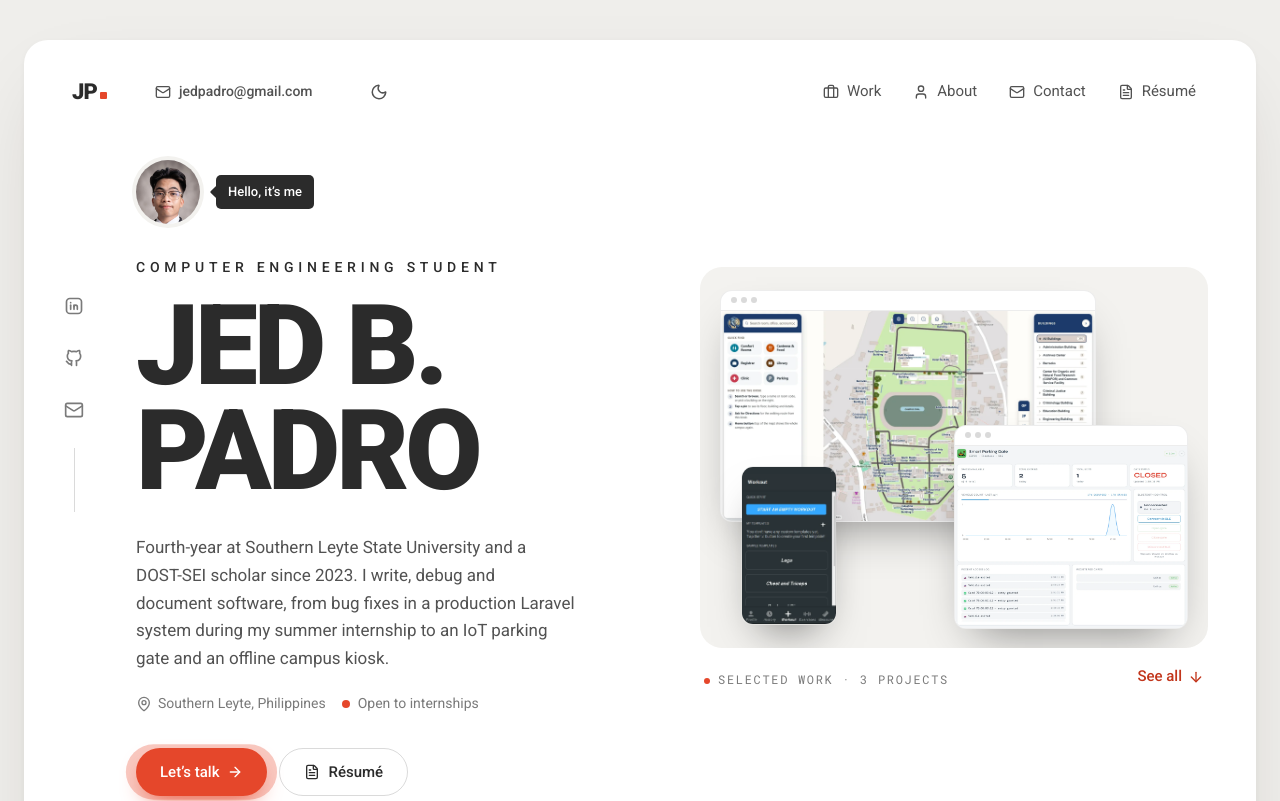
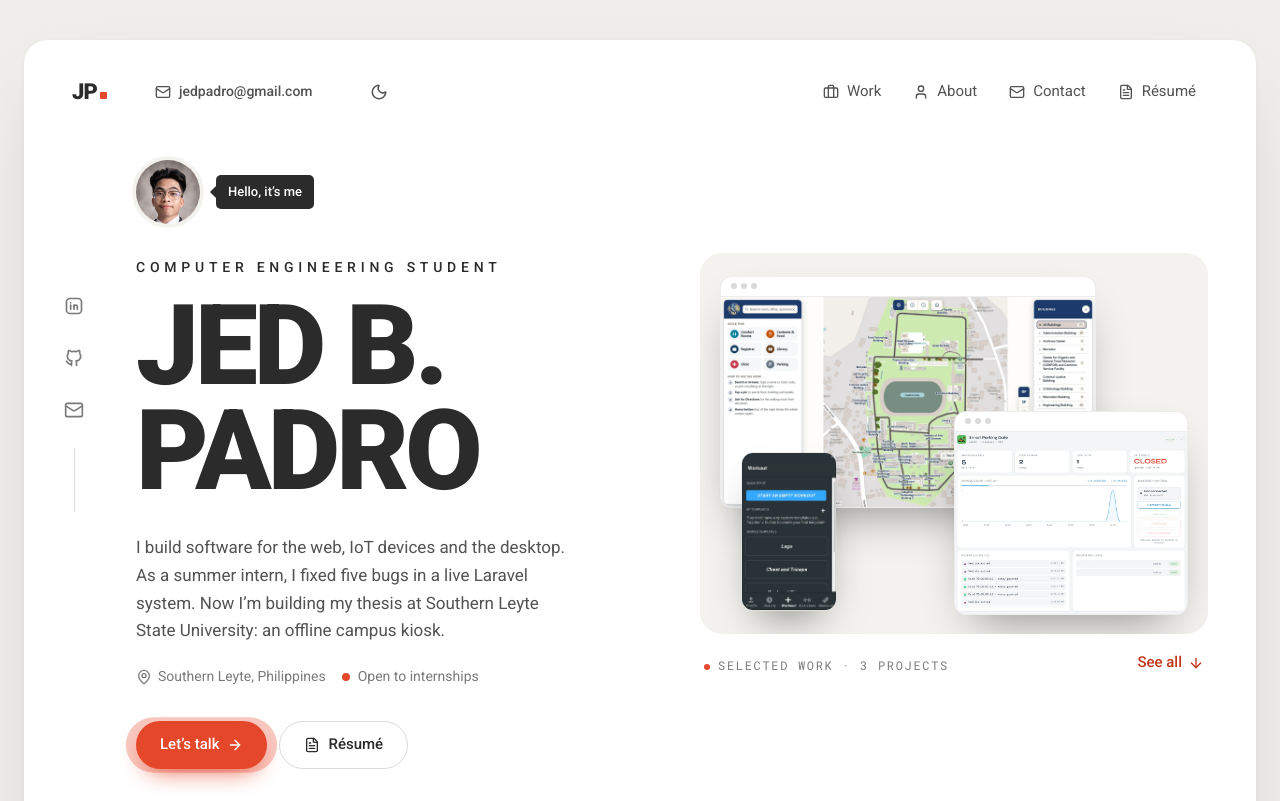
Before and after one commit to jeedp/portfolio, a React (Vite) app: page / in a window 1280 px wide. Shown: the top 801 px of the page. Built offline with nearby package versions, Linux system fonts and the light colour scheme; no server answers.

Commit message:
Hero description: shorter, three plain sentences

```diff
--- a/src/sections/Hero.tsx
+++ b/src/sections/Hero.tsx
@@ -113,8 +113,8 @@ export function Hero() {
 
         <In at={0.8} ready={ready}>
           <p className="mt-7 max-w-[46ch] text-[17px] leading-relaxed">
-            Fourth-year at Southern Leyte State University and a DOST-SEI scholar since 2023. I write, debug and document
-            software, from bug fixes in a production Laravel system during my summer internship to an IoT parking gate and an offline campus kiosk.
+            I build software for the web, IoT devices and the desktop. As a summer intern, I fixed five bugs in a live
+            Laravel system. Now I’m building my thesis at Southern Leyte State University: an offline campus kiosk.
           </p>
         </In>
 
```
